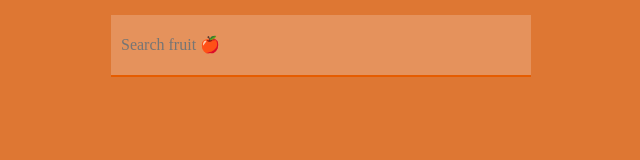
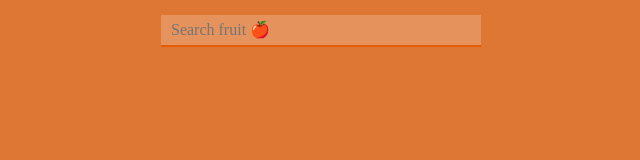
Before and after one commit to malongar12/Predictive-Text-Project, a plain HTML site: page index.html in a window 1280 px wide. Shown: the whole page, without its empty margins (329-969 px from the left). Drawn offline with nearby package versions, Linux system fonts and the light colour scheme.

Commit message:
second commit

```diff
--- a/style.css
+++ b/style.css
@@ -12,7 +12,7 @@ input {
   }
 
   .search-container {
-  width: 400px;
+  width: 300px;
   position: relative;
   margin: 15px auto;
   }
@@ -24,7 +24,7 @@ input {
   }
   .search-container input {
   background: rgba(255, 255, 255, 0.2);
-  height: 60px;
+  height: 30px;
   padding: 0 10px;
   }
   .search-container .suggestions {
```
